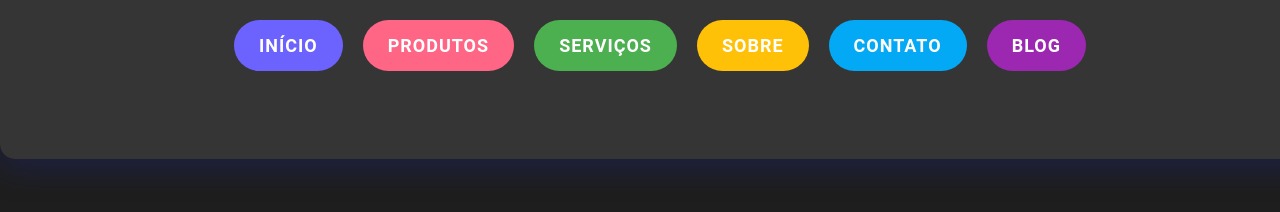
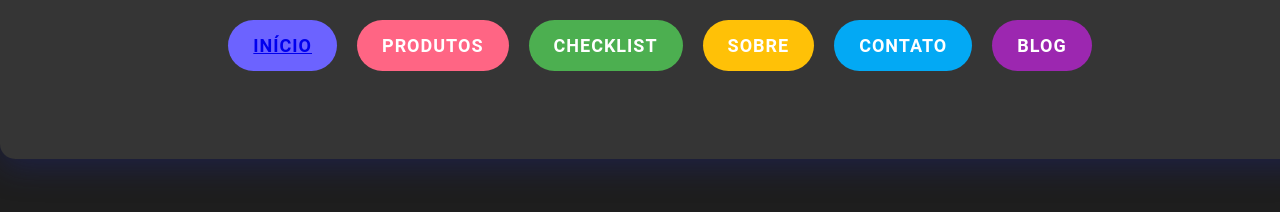
Before and after one commit to madukisp/ferramentas_sala, a website: page pages/menu.html in a window 1280 px wide. Shown: the top 212 px of the page. Drawn offline with Linux system fonts and the light colour scheme; files whose address does not match are found by name.

Commit message:
atualiza itens do menu com links e renomeia "Serviços" para "CheckList"

```diff
--- a/pages/menu.html
+++ b/pages/menu.html
@@ -9,9 +9,9 @@
 <body>
     <div class="menu-container">
         <ul class="menu">
-            <li class="menu-item" data-color="primary">Início</li>
+            <li class="menu-item" data-color="primary"><a href="../index.htm">Início</a></li>
             <li class="menu-item" data-color="secondary">Produtos</li>
-            <li class="menu-item" data-color="tertiary">Serviços</li>
+            <li class="menu-item" data-color="tertiary">CheckList</li>
             <li class="menu-item" data-color="quaternary">Sobre</li>
             <li class="menu-item" data-color="quinary">Contato</li>
             <li class="menu-item" data-color="senary">Blog</li>
```
